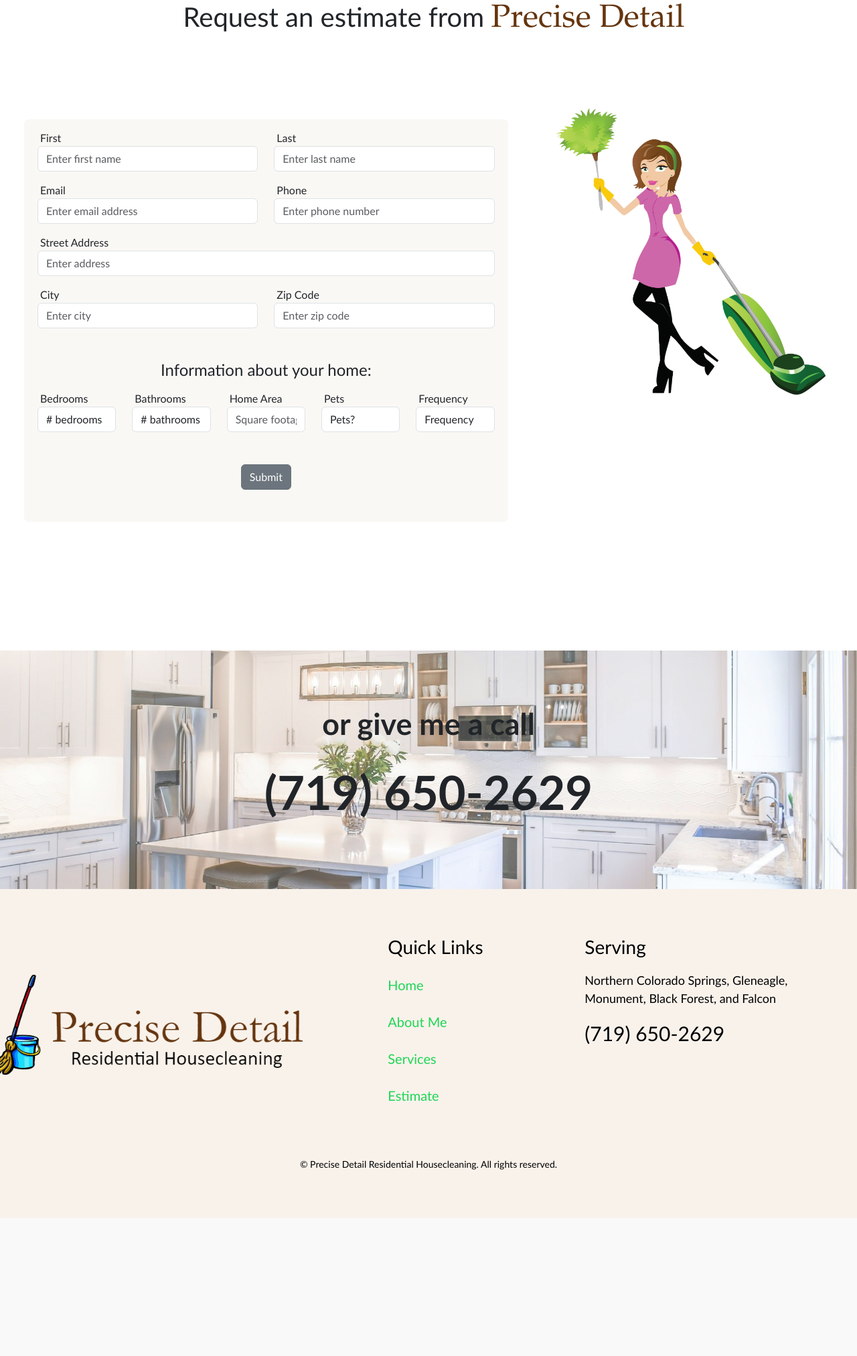
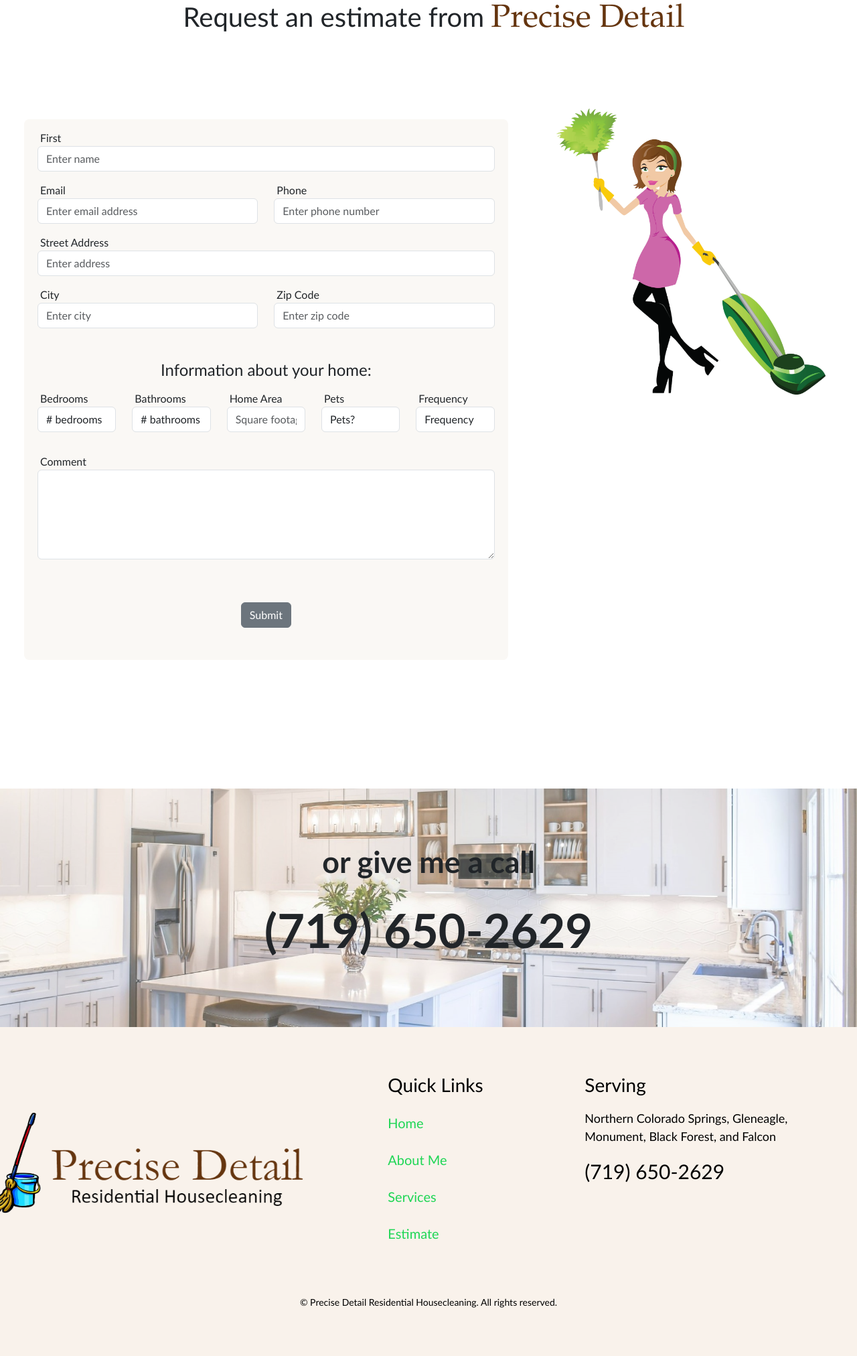
Before and after one commit to midnighter67/PreciseDetail, a Django app: page /estimate in a window 1280 px wide. Shown: the part 428-2452 px from the top of the page at 67% size. Before the commit the page ends 2246 px from the top, so only its background shows below. Run offline with Django 5.2, Linux system fonts and the light colour scheme; some libraries are stand-ins or nearby versions.

Commit message:
updated form

```diff
--- a/precise_detail/forms.py
+++ b/precise_detail/forms.py
@@ -5,8 +5,38 @@ from django.forms import ModelForm
 from django.contrib.auth.forms import UserCreationForm, PasswordChangeForm
 
 
-
+"""
 class EstimateForm(forms.ModelForm):
     class Meta:
         model = Estimate
         fields = ('first', 'last', 'email', 'phone', 'address', 'city', 'zip', 'bed', 'bath', 'sqft', 'pets', 'frequency')
+"""
+
+class EstimateForm(forms.Form):
+    name = forms.CharField(widget= forms.TextInput())
+    email = forms.EmailField(widget= forms.Textarea())
+    phone = forms.CharField(widget= forms.TextInput())
+    address = forms.CharField(widget= forms.TextInput())
+    city = forms.CharField(required=False, widget= forms.TextInput())
+    zip = forms.CharField(widget=forms.TextInput())
+    bed = forms.CharField(required=False, widget= forms.TextInput())
+    bath = forms.CharField(required=False, widget= forms.TextInput())
+    sqft = forms.CharField(required=False, widget= forms.TextInput())
+    pets = forms.CharField(required=False, widget= forms.TextInput())
+    frequency = forms.CharField(required=False, widget= forms.TextInput())
+    comment = forms.CharField(required=False, widget= forms.Textarea())
+
+    """
+    name = forms.CharField(widget= forms.TextInput(attrs={"class": "form-control", "rows": "5"}))
+    email = forms.EmailField(widget= forms.Textarea(attrs={"class": "form-control", "rows": "5"}))
+    phone = forms.CharField(widget= forms.TextInput(attrs={"class": "form-control", "rows": "5"}))
+    address = forms.CharField(widget= forms.TextInput(attrs={"class": "form-control", "rows": "5"}))
+    city = forms.CharField(widget= forms.TextInput(attrs={"class": "form-control", "rows": "5"}))
+    zip = forms.CharField(widget=forms.TextInput(attrs={"class": "form-control", "rows": "5"}))
+    bed = forms.CharField(widget= forms.TextInput(attrs={"class": "form-control", "rows": "5"}))
+    bath = forms.CharField(widget= forms.TextInput(attrs={"class": "form-control", "rows": "5"}))
+    sqft = forms.CharField(widget= forms.TextInput(attrs={"class": "form-control", "rows": "5"}))
+    pets = forms.CharField(widget= forms.TextInput(attrs={"class": "form-control", "rows": "5"}))
+    frequency = forms.CharField(widget= forms.TexTextInputarea(attrs={"class": "form-control", "rows": "5"}))
+    comment = forms.CharField(widget= forms.TextInput(attrs={"class": "form-control", "rows": "5"}))
+    """
--- a/precise_detail/templates/base.html
+++ b/precise_detail/templates/base.html
@@ -64,6 +64,17 @@
 </html>
 
 <body>
+
+  <div class="container">
+    {% if messages %}
+        {% for message in messages %}
+        <div class="alert alert-warning alert-dismissible fade show mt-3" role="alert">
+            {{ message }}
+            <button type="button" class="btn-close" data-bs-dismiss="alert" aria-label="Close"></button>
+         </div>
+        {% endfor %}
+    {% endif %}
+</div><!-- container -->
   {% block content %}
 
   {% endblock %}
--- a/precise_detail/templates/estimate.html
+++ b/precise_detail/templates/estimate.html
@@ -9,20 +9,22 @@
         <h1>Request an estimate from <span class="business-name">Precise Detail</span></h1>
     </div>
     <div class="row">
-        <div class="col col-lg-7 ms-3 mb-5 mt-3 py-5"S>
+        <div class="col col-lg-7 ms-3 mb-5 mt-3 py-5">
             <form class="estimate-form my-5" method="POST">
                 {% csrf_token %}
                 <div class="row form-group mx-2 mb-3 pt-3">
                     <div class="col">
-                        <label for="first-name" class="ms-1">First</label>
-                        <input type="text" class="form-control" id="first-name" placeholder="Enter first name"
-                            name="first">
+                        <label for="name" class="ms-1">First</label>
+                        <input type="text" class="form-control" id="name" placeholder="Enter name"
+                            name="name">
                     </div>
+                    <!--
                     <div class="col form-group">
                         <label for="last-name" class="ms-1">Last</label>
                         <input type="text" class="form-control" id="last-name" placeholder="Enter last name"
                             name="last">
                     </div>
+                    -->
                 </div><!-- name row -->
 
                 <div class="row mx-2 mb-3">
@@ -105,6 +107,12 @@
                         </select>
                     </div>
                 </div><!-- bed, bath, sqtf, and pets row -->
+                <div class="row mx-2 mb-3">
+                    <div class="col form-group my-3">
+                        <label for="comment" class="ms-1">Comment</label>
+                        <textarea class="form-control" id="comment" rows="5" name="comment"></textarea>
+                    </div>
+                </div><!-- comment row -->
                 <div class="my-5 pb-5 text-center">
                     <button type="submit" class="btn btn-secondary">Submit</button>
                 </div>
--- a/precise_detail/views.py
+++ b/precise_detail/views.py
@@ -16,11 +16,12 @@ def estimate(request):
     url = request.META.get('HTTP_REFERER')
     if request.method == "POST":
         form = EstimateForm(request.POST)
+        print(form)
         if form.is_valid():
             print("form is valid")
             try:
-                first = request.POST['first']
-                last = request.POST['last']
+                name = request.POST['name']
+                # last = request.POST['last']
                 email = request.POST['email']
                 phone = request.POST['phone']
                 address = request.POST['address']
@@ -31,8 +32,9 @@ def estimate(request):
                 sqft = request.POST['sqft']
                 pets = request.POST['pets']
                 frequency = request.POST['frequency']
+                comment = request.POST['comment']
                 msg = "User info:" + "\n" + \
-                    "name:  " + last + ', ' + first + "\n"  + \
+                    "name:  " + name + "\n"  + \
                     "email:  " + email + "\n" + \
                     "phone:  " + phone + "\n" + \
                     "address:  " + address + "\n" + \
@@ -42,8 +44,8 @@ def estimate(request):
                     "bathrooms:  " + bath + "\n" + \
                     "area:  " + sqft + "\n" + \
                     "pets:  " + pets + "\n" + \
-                    "frequency:  " + frequency
-
+                    "frequency:  " + frequency + "\n" + \
+                    "comment:" + comment
                 send_mail(
                     "Precise Detail Estimate Request",
                     msg,
@@ -52,9 +54,9 @@ def estimate(request):
                     fail_silently=False,
                 )
             except SMTPException as e:
-                print(e)
                 messages.success(request, ('Submit failed'))
                 return redirect(url)
+            """
             data = Estimate()
             data.first = form.cleaned_data.get('first') #['first']
             data.last = form.cleaned_data.get('last') #['last']
@@ -69,21 +71,22 @@ def estimate(request):
             data.pets = form.cleaned_data.get('pets') #['pets']
             data.frequency = form.cleaned_data.get('frequency') #['frequency']
             data.save()
-            messages.success(request, ('estimate data saved'))
-
+            """
+            messages.success(request, ('request sent'))
         else:
             print("form is invalid")
             messages.success(request, ('Missing required fields'))
             return render(request, 'estimate.html', {})
     else:
-        return render(request, 'estimate.html', {})
+        form = EstimateForm()
+        # return render(request, 'estimate.html', {})
 
-    return render(request, 'estimate.html', {})
+    return render(request, 'estimate.html', {'form': form})
 
 def about(request):
-    """ Form for quote request  """
+
     return render(request, 'about.html', {})
 
 def services(request):
-    """ Form for quote request  """
+
     return render(request, 'services.html', {})
```
